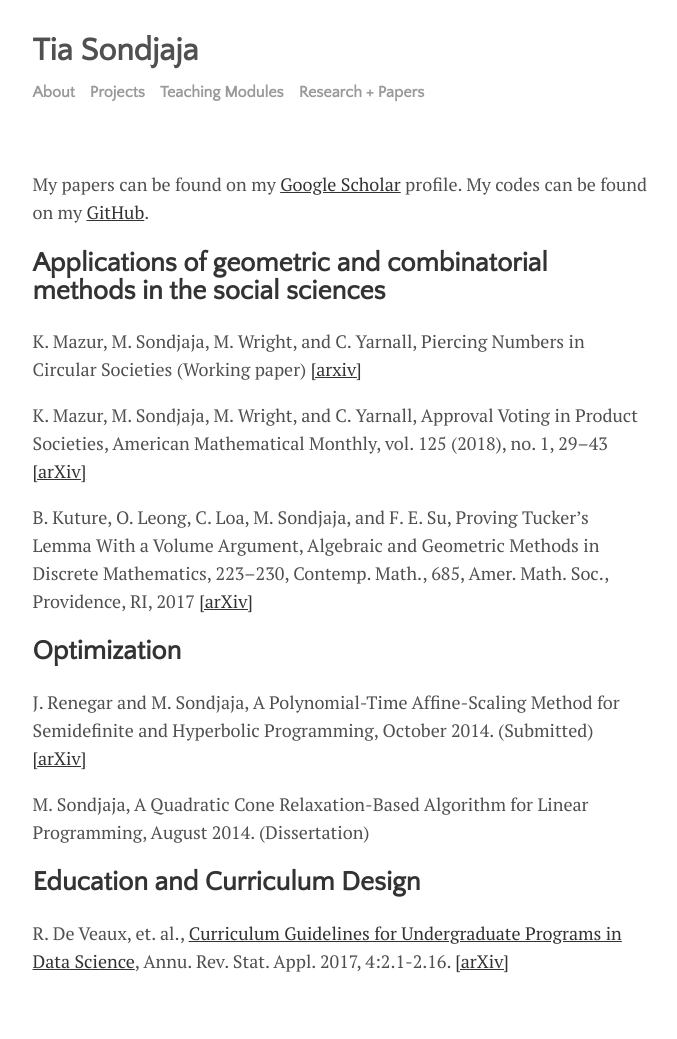
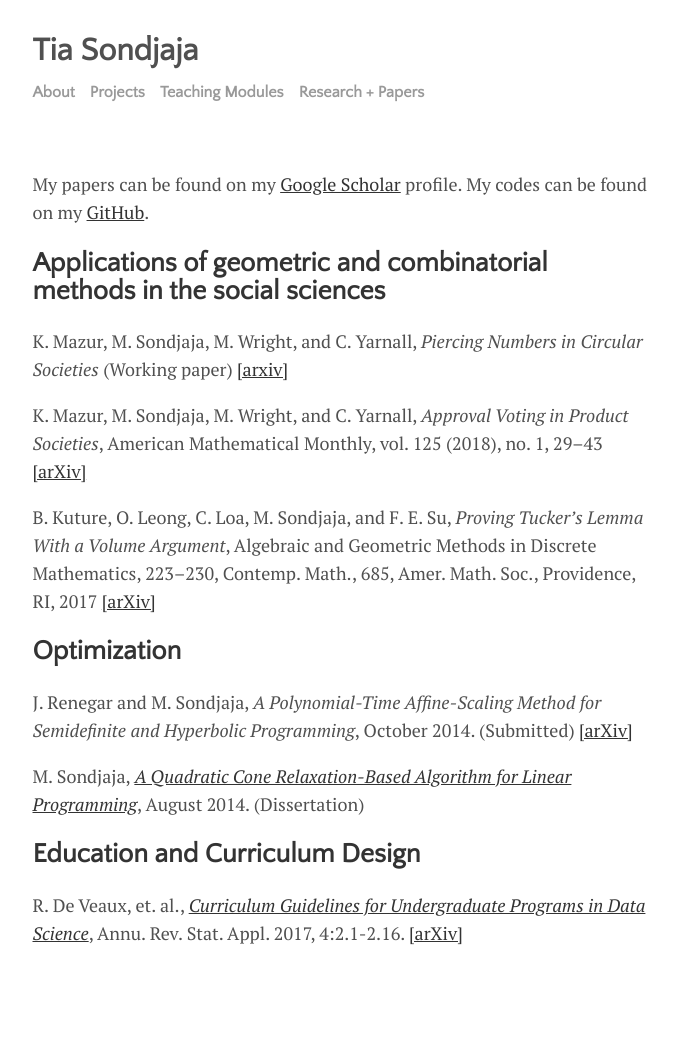
Before and after one commit to tiasondjaja/tiasondjaja.github.io, a Jekyll site: the page built from docs/menu/research.md, in a window 1280 px wide. Shown: the whole page, without its empty margins (300-977 px from the left). Built offline with Jekyll 4.4.1, drawn with Linux system fonts in a browser that asks for light colours; after the commit the page ends 1011 px from its top, so only the background shows below that; part of the change alters nothing that is shown.

```diff
--- a/docs/menu/research.md
+++ b/docs/menu/research.md
@@ -8,16 +8,16 @@ My papers can be found on my [Google Scholar](https://scholar.google.com/citatio
 
 ## Applications of geometric and combinatorial methods in the social sciences
 
-K. Mazur, M. Sondjaja, M. Wright, and C. Yarnall, Piercing Numbers in Circular Societies (Working paper) [[arxiv]](https://arxiv.org/abs/2008.01749)
+K. Mazur, M. Sondjaja, M. Wright, and C. Yarnall, *Piercing Numbers in Circular Societies* (Working paper) [[arxiv]](https://arxiv.org/abs/2008.01749)
 
-K. Mazur, M. Sondjaja, M. Wright, and C. Yarnall, Approval Voting in Product Societies, American Mathematical Monthly, vol. 125 (2018), no. 1, 29–43 [[arXiv]](https://arxiv.org/abs/1703.09870)
+K. Mazur, M. Sondjaja, M. Wright, and C. Yarnall, *Approval Voting in Product Societies*, American Mathematical Monthly, vol. 125 (2018), no. 1, 29–43 [[arXiv]](https://arxiv.org/abs/1703.09870)
 
-B. Kuture, O. Leong, C. Loa, M. Sondjaja, and F. E. Su, Proving Tucker's Lemma With a Volume Argument, Algebraic and Geometric Methods in Discrete Mathematics, 223–230, Contemp. Math., 685, Amer. Math. Soc., Providence, RI, 2017 [[arXiv]](https://arxiv.org/abs/1604.02395)
+B. Kuture, O. Leong, C. Loa, M. Sondjaja, and F. E. Su, *Proving Tucker's Lemma With a Volume Argument*, Algebraic and Geometric Methods in Discrete Mathematics, 223–230, Contemp. Math., 685, Amer. Math. Soc., Providence, RI, 2017 [[arXiv]](https://arxiv.org/abs/1604.02395)
 
 ## Optimization
-J. Renegar and M. Sondjaja, A Polynomial-Time Affine-Scaling Method for Semidefinite and Hyperbolic Programming, October 2014. (Submitted) [[arXiv]](https://arxiv.org/abs/1410.6734)
+J. Renegar and M. Sondjaja, *A Polynomial-Time Affine-Scaling Method for Semidefinite and Hyperbolic Programming*, October 2014. (Submitted) [[arXiv]](https://arxiv.org/abs/1410.6734)
 
-M. Sondjaja, A Quadratic Cone Relaxation-Based Algorithm for Linear Programming, August 2014. (Dissertation)
+M. Sondjaja, [*A Quadratic Cone Relaxation-Based Algorithm for Linear Programming*](https://ecommons.cornell.edu/bitstream/handle/1813/39004/ms999.pdf), August 2014. (Dissertation)
 
 ## Education and Curriculum Design
-R. De Veaux, et. al., [Curriculum Guidelines for Undergraduate Programs in Data Science](http://www.annualreviews.org/doi/full/10.1146/annurev-statistics-060116-053930), Annu. Rev. Stat. Appl. 2017, 4:2.1-2.16. [[arXiv]](https://arxiv.org/abs/1801.06814)
+R. De Veaux, et. al., [*Curriculum Guidelines for Undergraduate Programs in Data Science*](http://www.annualreviews.org/doi/full/10.1146/annurev-statistics-060116-053930), Annu. Rev. Stat. Appl. 2017, 4:2.1-2.16. [[arXiv]](https://arxiv.org/abs/1801.06814)
```
